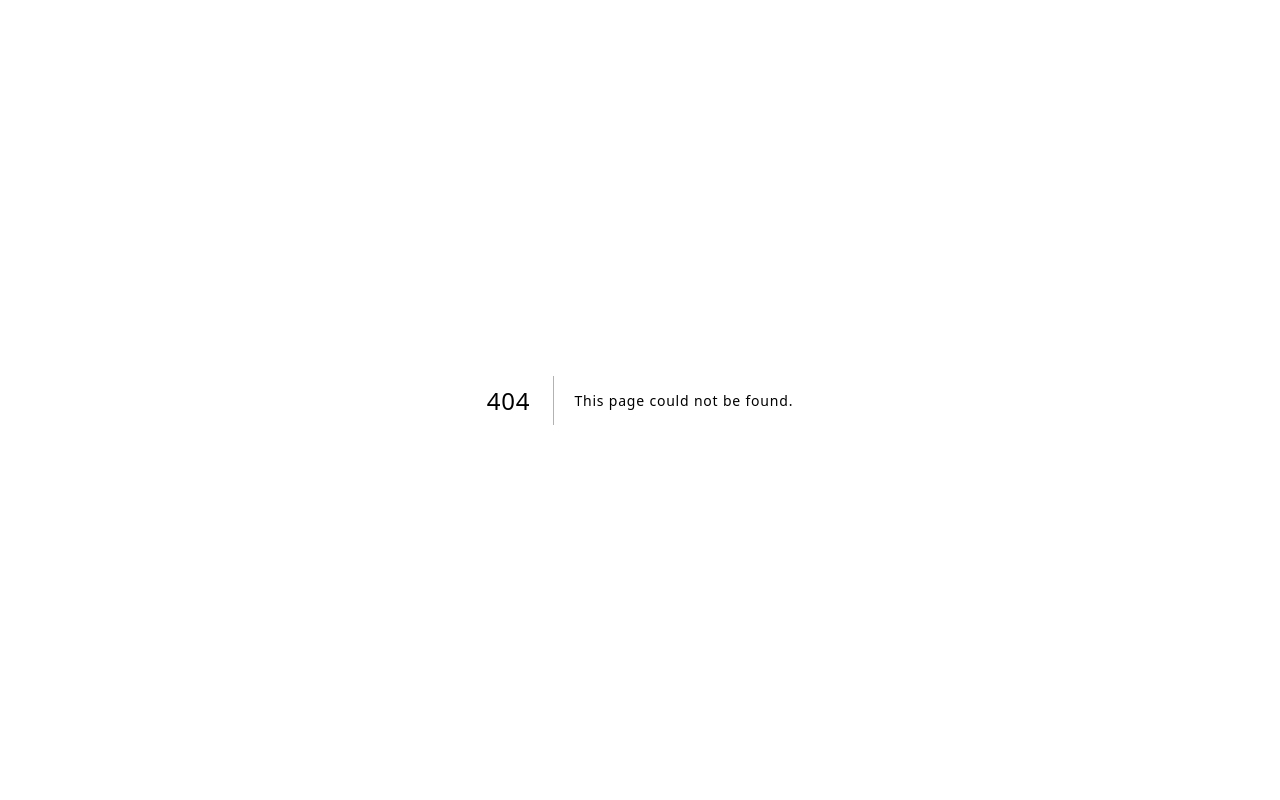
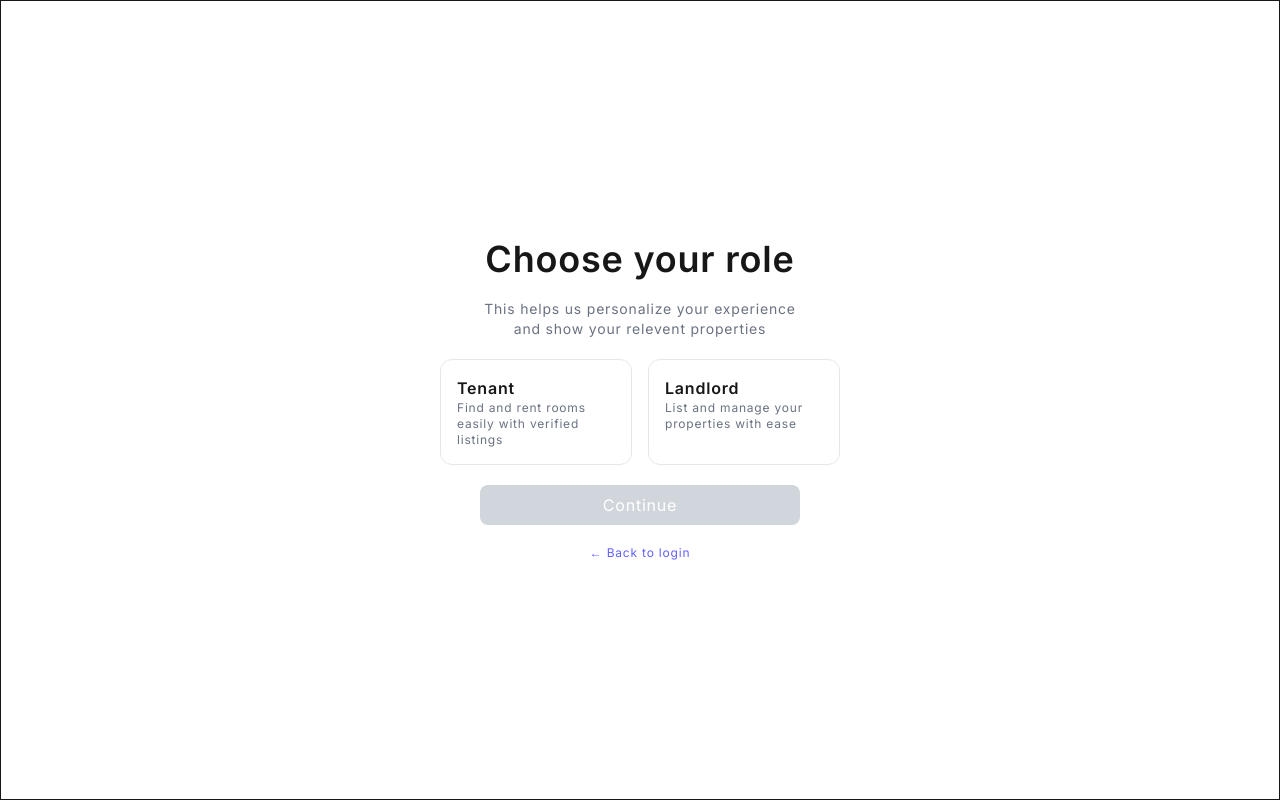
Before and after one commit to GgGranny/room-rental-frontend, a Next.js app: page /pages/profile-completion in a window 1280 px wide. Before the commit this address had no page. Built offline with nearby package versions, Linux system fonts and the light colour scheme.

Commit message:
NEW: auth page complete

```diff
--- a/app/globals.css
+++ b/app/globals.css
@@ -10,6 +10,7 @@
   --color-foreground: var(--foreground);
   --font-sans: var(--font-geist-sans);
   --font-mono: var(--font-geist-mono);
+  --font-inter: var(--font-)
 }
 
 @media (prefers-color-scheme: dark) {
@@ -22,5 +23,5 @@
 body {
   background: var(--background);
   color: var(--foreground);
-  font-family: Arial, Helvetica, sans-serif;
+  /* font-family: Arial, Helvetica, sans-serif; */
 }
--- a/app/layout.tsx
+++ b/app/layout.tsx
@@ -1,8 +1,12 @@
 
 import type { Metadata } from "next";
-import { Geist, Geist_Mono, Inter } from "next/font/google";
+import { Geist, Geist_Mono, Inter, Roboto } from "next/font/google";
 import "./globals.css";
 
+const roboto = Roboto({
+  subsets: ['latin'],
+  variable: "--font-roboto-sans"
+})
 const inter = Inter({
   subsets: ['latin'], display: 'swap'
 });
@@ -30,7 +34,7 @@ export default function RootLayout({
   return (
     <html
       lang="en"
-      className={`${inter.className} ${geistMono.variable} h-full antialiased tracking-wider`}
+      className={`${inter.className} ${geistMono.variable} ${roboto.className} h-full antialiased tracking-wider`}
     >
       <body className="min-h-full flex flex-col">
         {children}
--- /dev/null
+++ b/app/pages/profile-completion/page.tsx
@@ -0,0 +1,185 @@
+"use client";
+import { useState } from "react";
+import { roles } from "@/app/utils/Roles";
+
+type FormData = {
+    role: string;
+    fullName: string;
+    dob: string;
+}
+
+export default function ProfileCompletionPage() {
+    const [step, setStep] = useState(1);
+
+    const [formData, setFormData] = useState<FormData>({
+        role: "",
+        fullName: "",
+        dob: "",
+    });
+
+    const next = () => {
+        console.log(formData);
+        setStep((prev) => prev + 1);
+    }
+    const prev = () => {
+        setStep((prev) => prev - 1);
+    }
+
+    const handleChange = (e: React.ChangeEvent<HTMLInputElement | HTMLSelectElement>) => {
+        const { name, value } = e.target;
+        setFormData((prev) => ({
+            ...prev,
+            [name]: value
+        }));
+    };
+
+    const handleSubmit = async () => {
+        console.log(formData)
+    }
+
+    return (
+        <div className="border h-screen flex justify-center items-center">
+            {step === 1 && (
+                <div className="flex flex-col items-center gap-5">
+                    <h2 className="text-4xl font-semibold">Choose your role</h2>
+                    <p className="text-sm text-gray-500 text-center">
+                        This helps us personalize your experience <br />and show your relevent properties
+                    </p>
+
+                    <div className="flex gap-4">
+                        {roles.map((item) => (
+                            <div
+                                key={item.id}
+                                onClick={() =>
+                                    setFormData((prev) => ({
+                                        ...prev,
+                                        role: item.id,
+                                    }))
+                                }
+                                className={`cursor-pointer border rounded-xl p-4 w-48 transition-all ${formData.role === item.id
+                                    ? "border-indigo-500 bg-indigo-50"
+                                    : "border-gray-200 hover:border-indigo-300"
+                                    }`}
+                            >
+                                <h3 className="font-semibold">{item.title}</h3>
+                                <p className="text-xs text-gray-500">{item.desc}</p>
+                            </div>
+                        ))}
+                    </div>
+
+                    <button
+                        disabled={!formData.role}
+                        onClick={next}
+                        className={`w-full max-w-xs py-2 rounded-lg text-white transition ${formData.role
+                            ? "bg-indigo-600 hover:bg-indigo-700"
+                            : "bg-gray-300 cursor-not-allowed"
+                            }`}
+                    >
+                        Continue
+                    </button>
+
+                    <a href="#" className="text-xs text-indigo-500 hover:underline">
+                        ← Back to login
+                    </a>
+                </div>
+            )}
+            {step === 2 && (
+                <div className="flex flex-col items-center gap-6">
+
+                    {/* Title */}
+                    <h2 className="text-xl font-semibold">Tell us about you</h2>
+                    <p className="text-sm text-gray-500 text-center">
+                        We’ll use this to personalize your profile
+                    </p>
+
+                    {/* Input */}
+                    <div className="w-full max-w-xs flex flex-col gap-2">
+                        <label className="text-[10px] text-gray-500 font-semibold">
+                            FULL NAME
+                        </label>
+
+                        <input
+                            type="text"
+                            name="fullName"
+                            value={formData.fullName}
+                            onChange={handleChange}
+                            placeholder="John Doe"
+                            className="border border-gray-300 rounded-lg px-3 py-2 text-sm
+                            focus:outline-none focus:ring-2 focus:ring-indigo-500"
+                        />
+                    </div>
+
+                    {/* Buttons */}
+                    <div className="w-full max-w-xs flex gap-2">
+                        <button
+                            onClick={prev}
+                            className="w-1/3 py-2 rounded-lg border border-gray-300 text-sm hover:bg-gray-100"
+                        >
+                            Back
+                        </button>
+
+                        <button
+                            onClick={next}
+                            disabled={!formData.fullName}
+                            className={`w-2/3 py-2 rounded-lg text-white text-sm transition ${formData.fullName
+                                ? "bg-indigo-600 hover:bg-indigo-700"
+                                : "bg-gray-300 cursor-not-allowed"
+                                }`}
+                        >
+                            Continue
+                        </button>
+                    </div>
+
+                </div>
+            )}
+            {step === 3 && (
+                <div className="flex flex-col items-center gap-6">
+
+                    {/* Title */}
+                    <h2 className="text-xl font-semibold">Your date of birth</h2>
+                    <p className="text-sm text-gray-500 text-center">
+                        This helps us verify your eligibility
+                    </p>
+
+                    {/* Input */}
+                    <div className="w-full max-w-xs flex flex-col gap-2">
+                        <label className="text-[10px] text-gray-500 font-semibold">
+                            DATE OF BIRTH
+                        </label>
+
+                        <input
+                            type="date"
+                            name="dob"
+                            value={formData.dob || ""}
+                            onChange={handleChange}
+                            className="border border-gray-300 rounded-lg px-3 py-2 text-sm
+                            focus:outline-none focus:ring-2 focus:ring-indigo-500"
+                        />
+                    </div>
+
+                    {/* Buttons */}
+                    <div className="w-full max-w-xs flex gap-2">
+                        <button
+                            onClick={prev}
+                            className="w-1/3 py-2 rounded-lg border border-gray-300 text-sm hover:bg-gray-100"
+                        >
+                            Back
+                        </button>
+
+                        <button
+                            onClick={handleSubmit}
+                            disabled={!formData.dob}
+                            className={`w-2/3 py-2 rounded-lg text-white text-sm transition ${formData.dob
+                                ? "bg-indigo-600 hover:bg-indigo-700"
+                                : "bg-gray-300 cursor-not-allowed"
+                                }`}
+                        >
+                            Finish
+                        </button>
+                    </div>
+
+                </div>
+            )}
+        </div>
+    );
+}
--- a/app/pages/signup/page.tsx
+++ b/app/pages/signup/page.tsx
@@ -33,7 +33,7 @@ export default function Signup() {
                     src="/login-home-image.jpg"
                     alt="login image"
                     fill={true}
-                    loading="lazy"
+                    loading="eager"
                 />
             </div>
             <div className="right-container max-w-full w-1/2 px-20 h-full flex items-center justify-center">
--- /dev/null
+++ b/app/utils/Roles.js
@@ -0,0 +1,12 @@
+export const roles = [
+    {
+        id: "tenant",
+        title: "Tenant",
+        desc: "Find and rent rooms easily with verified listings",
+    },
+    {
+        id: "landlord",
+        title: "Landlord",
+        desc: "List and manage your properties with ease",
+    },
+];
```
